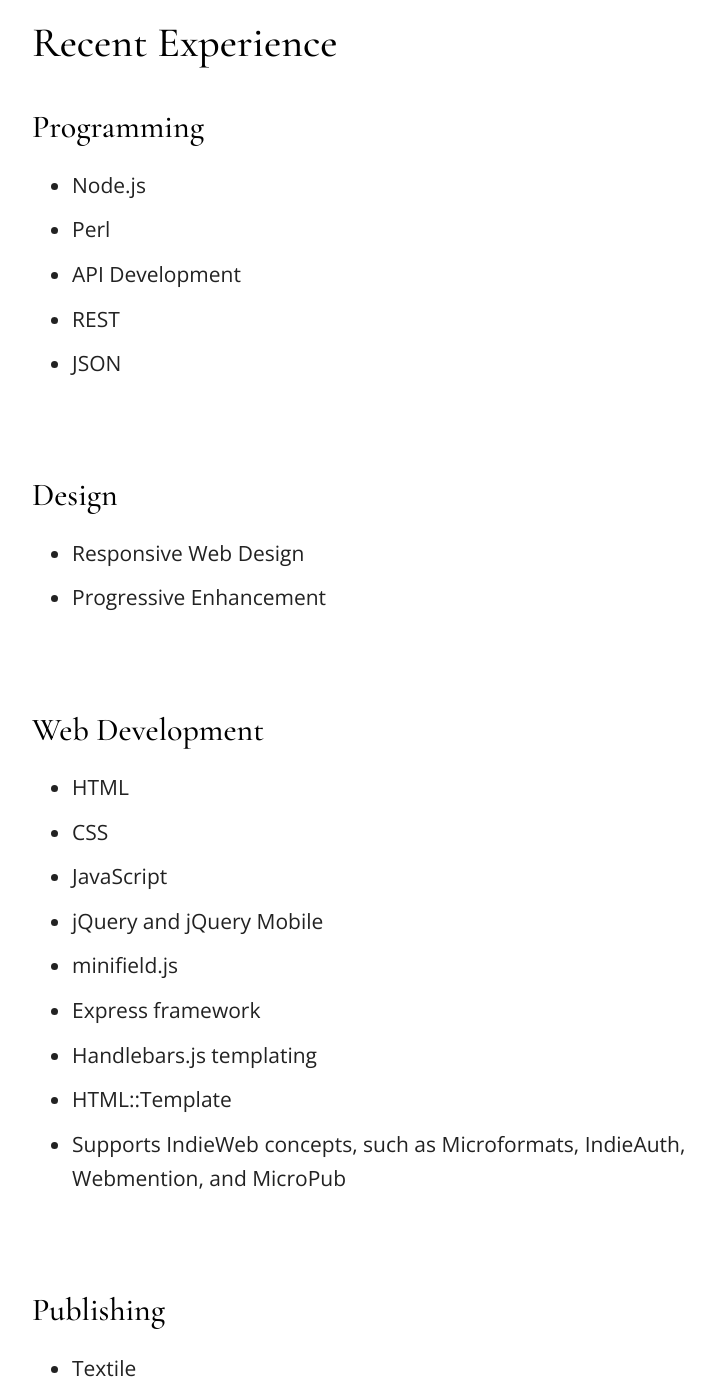
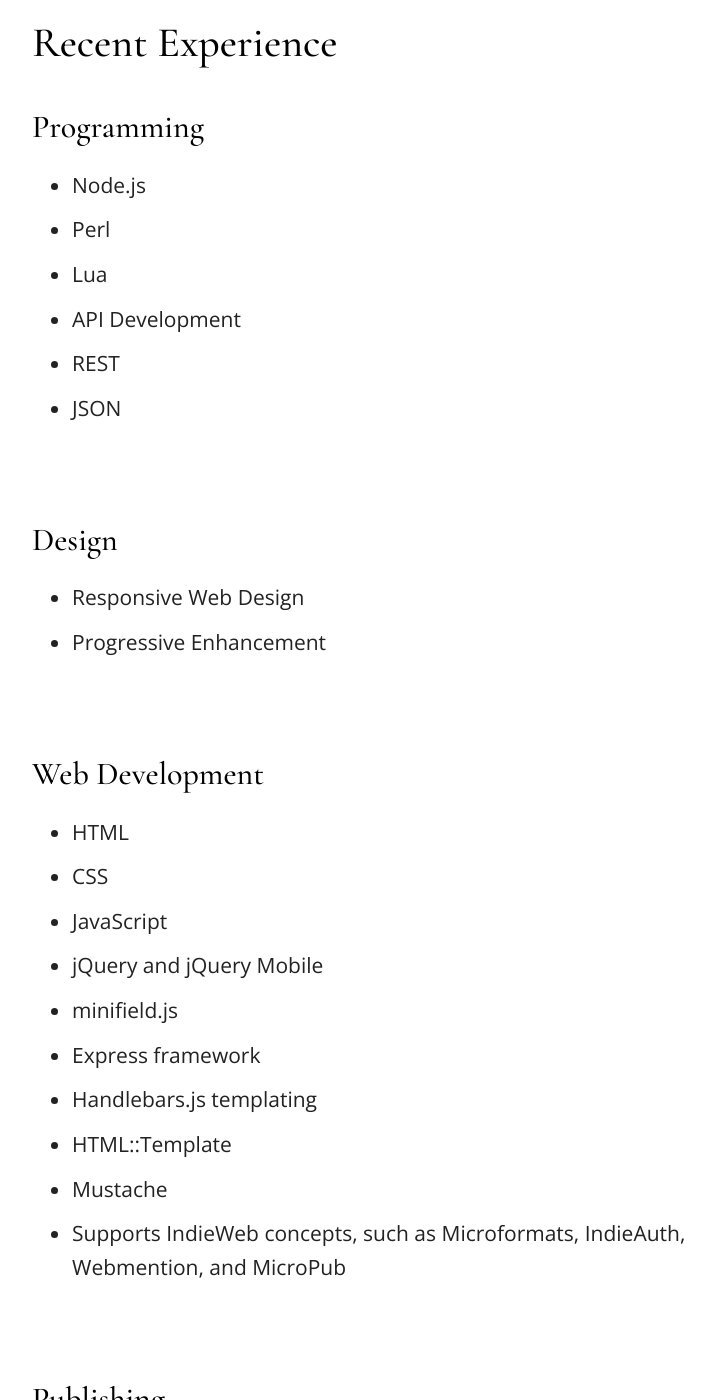
Before and after one commit to jrsawvel/jrsawvel.github.io, a Jekyll site: the page built from _posts/2016-09-10-experience.md, in a window 1280 px wide and 1400 px high, scrolled down 191 px. Shown: the whole window, without its empty margins (248-963 px from the left). Built offline with Jekyll 4.4.1, drawn with Linux system fonts in a browser that asks for light colours.

Commit message:
Update 2016-09-10-experience.md

```diff
--- a/_posts/2016-09-10-experience.md
+++ b/_posts/2016-09-10-experience.md
@@ -8,6 +8,7 @@
 
 * Node.js
 * Perl
+* Lua
 * API Development
 * REST
 * JSON
@@ -29,6 +30,7 @@
 * Express framework
 * Handlebars.js templating
 * HTML::Template
+* Mustache
 * Supports IndieWeb concepts, such as Microformats, IndieAuth, Webmention, and MicroPub
 
 
```
